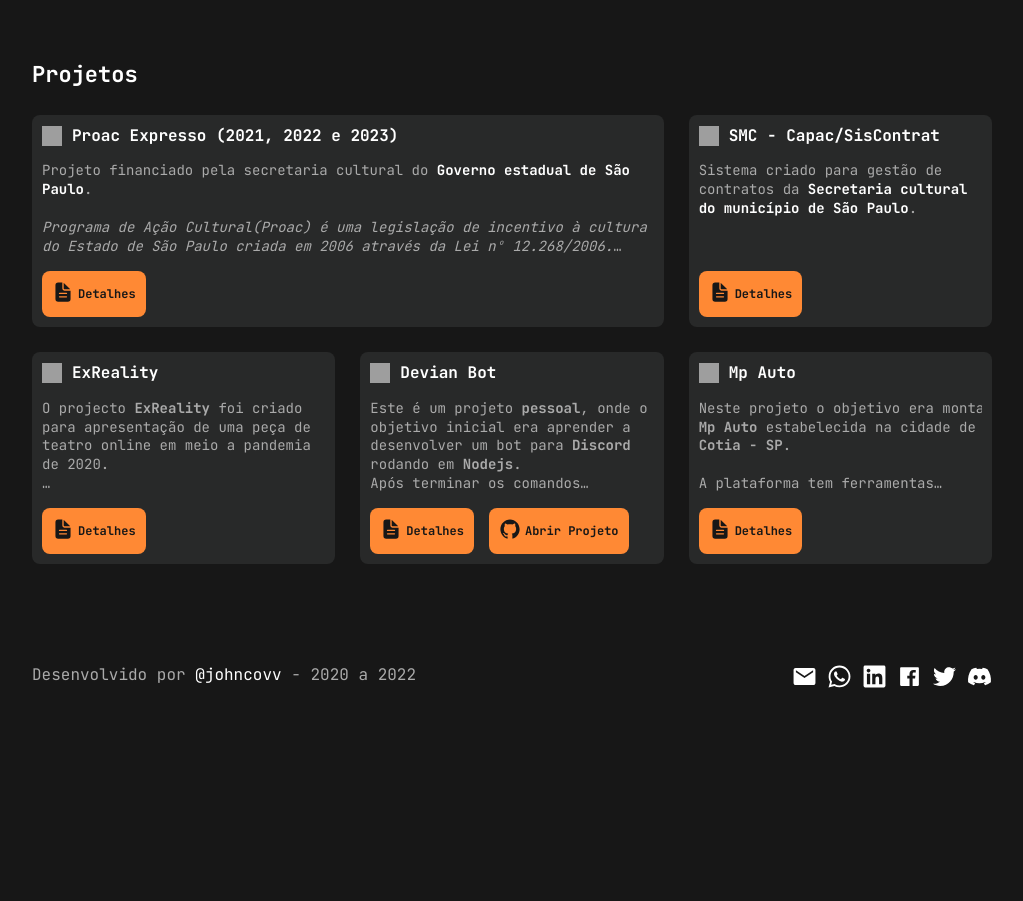
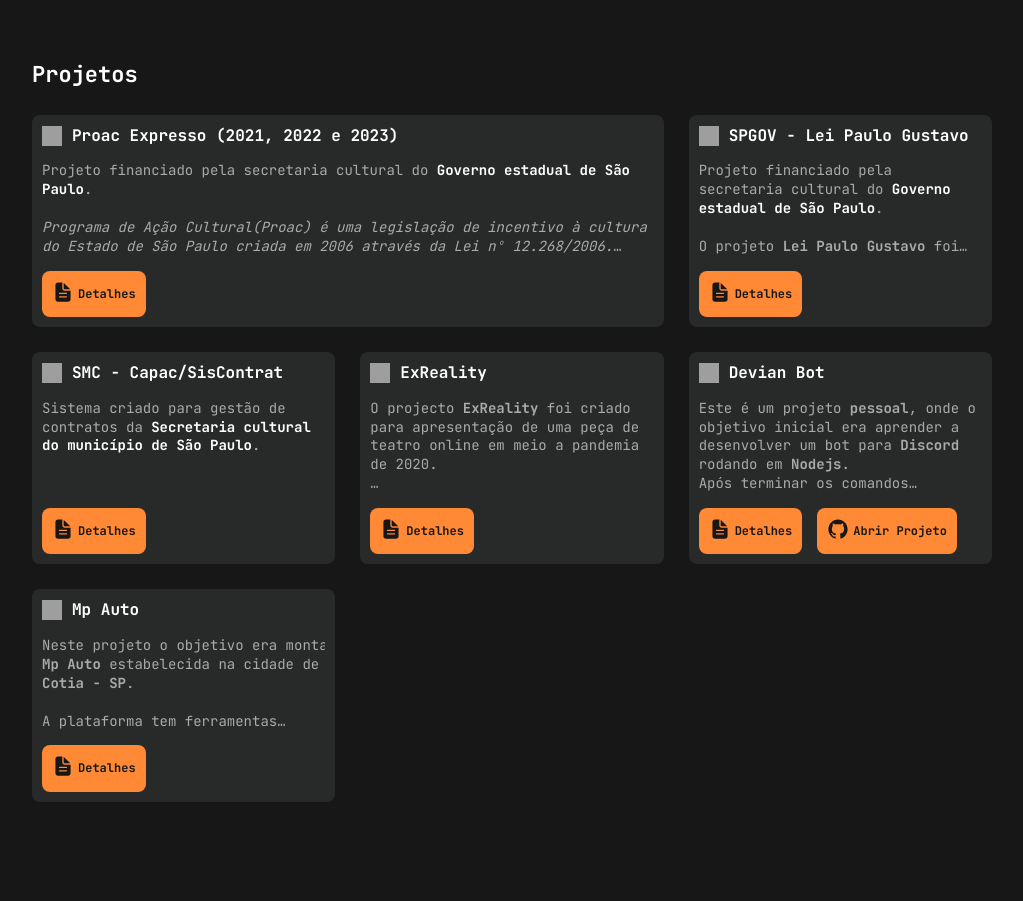
Before and after one commit to johncovv/portfolio-nextjs, a Next.js app: page / in a window 1280 px wide. Shown: the part 1540-2441 px from the top of the page, without its empty margins (128-1151 px from the left). Before the commit the page ends 2279 px from the top, so only its background shows below. Built offline with nearby package versions, Linux system fonts and the light colour scheme; grey boxes are pictures that could not be loaded.

Commit message:
Adding LPG SPGOV project

```diff
--- a/src/data/projects.ts
+++ b/src/data/projects.ts
@@ -10,7 +10,7 @@ export interface IProject {
 	description: string;
 	images?: Array<{ title?: string; url: string }>;
 	technologies?: Array<{ name: string; url: string }>;
-	partners?: Array<{ name: string; url: string; job: string }>;
+	partners?: Array<{ name: string; url: string; job?: string }>;
 }
 
 const list: Array<IProject> = [];
@@ -98,6 +98,32 @@ list.push({
 		{ name: 'Angular', url: 'https://angular.io/docs' },
 		{ name: 'Ng Ant Design', url: 'https://ng.ant.design/docs/introduce/en' },
 	],
+});
+
+// LPG GOVSP
+list.push({
+	id: 'lpg-sp-gov',
+	name: 'SPGOV - Lei Paulo Gustavo',
+	icon: {
+		source: 'https://i.imgur.com/CyQYX8h.png',
+		alt: 'Logo Lei Paulo Gustavo',
+	},
+	url: 'https://leipaulogustavo.sp.gov.br',
+	description: `Projeto financiado pela secretaria cultural do **[Governo estadual de São Paulo](https://www.saopaulo.sp.gov.br/)**.\n\nO projeto **Lei Paulo Gustavo** foi criado para a **[Secretaria de Cultura e Economia Criativa do Estado de São Paulo](https://www.cultura.sp.gov.br/)**.\n\nO objetivo do projeto é de criar uma plataforma para inscrição de projetos culturais para o incentivo da lei.`,
+	technologies: [
+		{ name: 'Typescript', url: 'https://www.typescriptlang.org/docs/' },
+		{ name: 'NodeJs', url: 'https://nodejs.org/en/docs/' },
+		{ name: 'Angular', url: 'https://angular.io/docs' },
+		{ name: 'Ng Ant Design', url: 'https://ng.ant.design/docs/introduce/en' },
+	],
+	partners: [
+		{
+			name: 'BNP Soluções',
+			url: 'https://www.bnpsolucoes.com.br/',
+		},
+	],
+
+	images: [],
 });
 
 // SMC
--- a/src/pages/project/[id].tsx
+++ b/src/pages/project/[id].tsx
@@ -154,7 +154,7 @@ export default function ProjectPage(props: ProjectProps) {
 							<Partner key={name}>
 								<PartnerName href={url}>{name}</PartnerName>
 
-								<PartnerJob>- {job}</PartnerJob>
+								{job && <PartnerJob>- {job}</PartnerJob>}
 							</Partner>
 						))}
 					</PartnersGroup>
```
